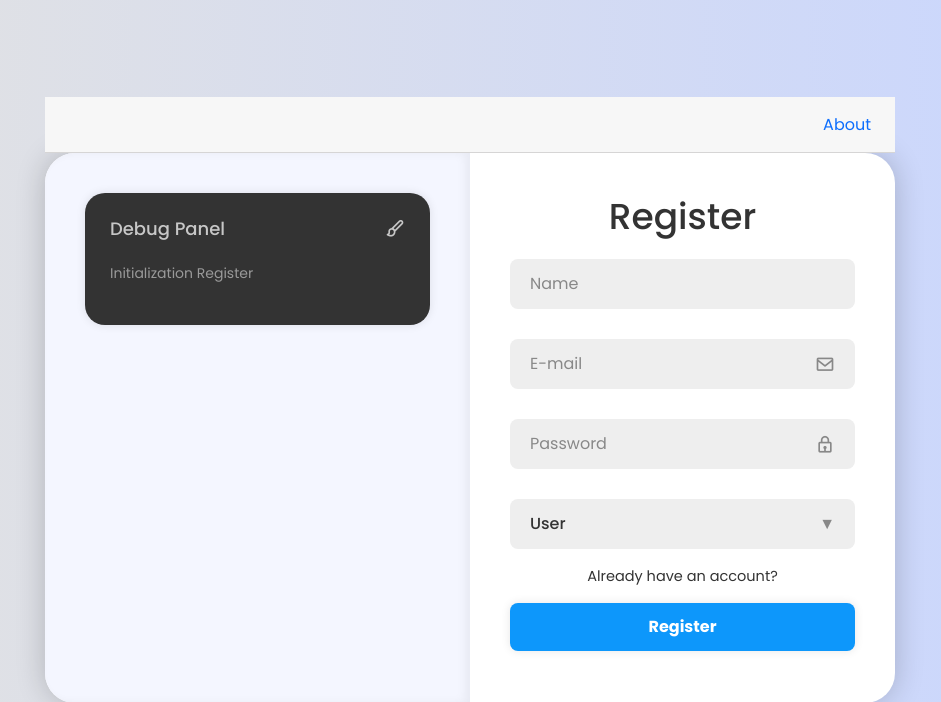
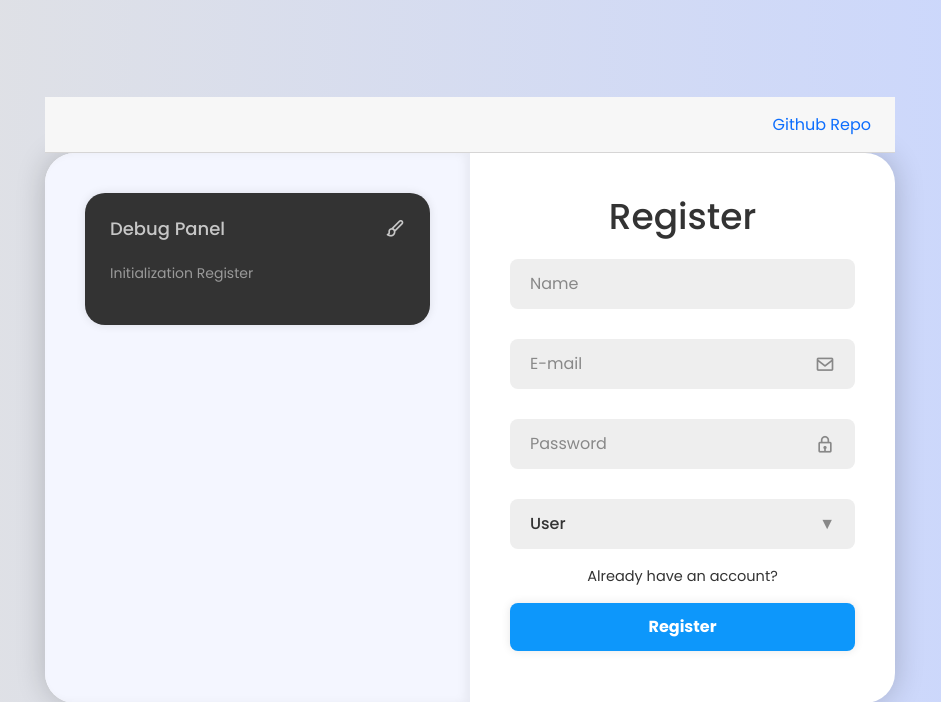
Before and after one commit to Leryons/BlazorWA_HashingGuard, an ASP.NET Core app: page /register in a window 1280 px wide. Shown: the top 702 px of the page, without its empty margins (170-1111 px from the left). Run offline with ASP.NET Core 8, Linux system fonts and the light colour scheme; style sheets or scripts are compiled from the project's sources; some libraries are stand-ins or nearby versions.

Commit message:
Update MainLayout.razor

```diff
--- a/Layout/MainLayout.razor
+++ b/Layout/MainLayout.razor
@@ -2,7 +2,7 @@
 <div class="page">
     <main>
         <div class="top-row px-4">
-            <a href="https://learn.microsoft.com/aspnet/core/" target="_blank">About</a>
+            <a href="https://github.com/Leryons/BlazorWA_HashingGuard.git" target="_blank">Github Repo</a>
         </div>
 
         <article>
```
